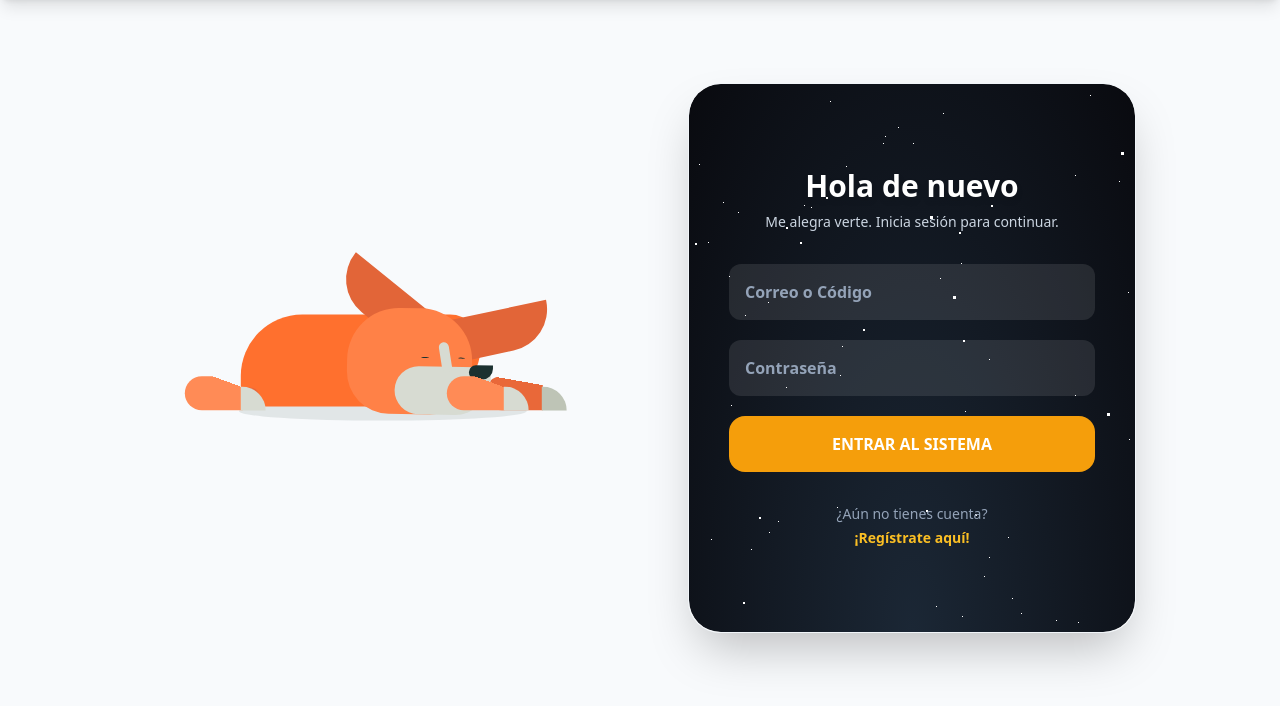
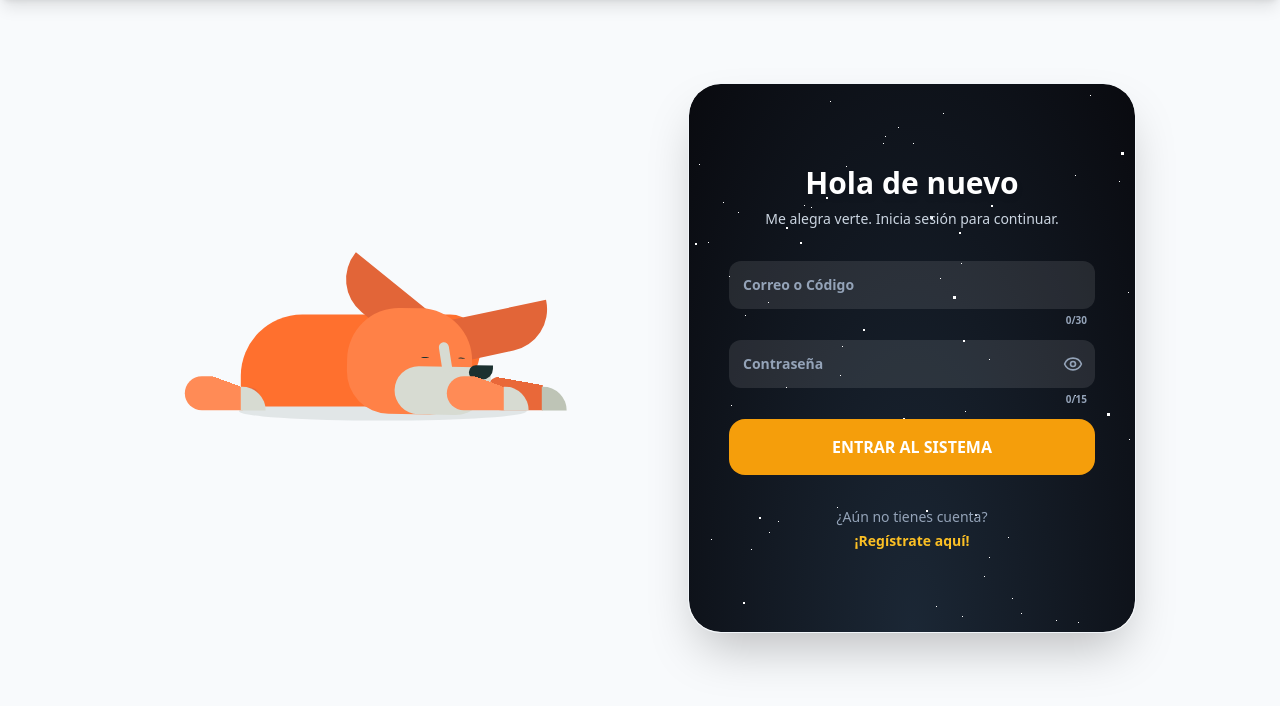
Before and after one commit to awita-de-uvaxd/Sistema-refugio-de-animales, a Flask app: page /login in a window 1280 px wide. Shown: the part 70-776 px from the top of the page. Run offline with Flask 3, Linux system fonts and the light colour scheme; some libraries are stand-ins or nearby versions.

Commit message:
actualizacion de login
se limitaron campos

```diff
--- a/app.py
+++ b/app.py
@@ -13,6 +13,7 @@ import hmac
 
 app = Flask(__name__)
 @app.route('/js/<path:filename>')
+
 def serve_js(filename):
     return send_from_directory(
         os.path.join(app.root_path, 'js'),
@@ -386,7 +387,6 @@ def editar_apariencia():
     db.session.commit()
     flash(f"Apariencia actualizada para el grupo: {rol_destino.upper()}", "success")
     return redirect(url_for('admin'))
-
 
 @app.before_request
 def validar_sesion_de_cuenta():
@@ -765,9 +765,22 @@ def falsa_alarma(alerta_id):
 
 @app.route('/crear_rescate', methods=['POST'])
 def crear_rescate():
-    if 'usuario_id' not in session or session['rol'] != 'rescatista': return redirect(url_for('login'))
+    if 'usuario_id' not in session or session['rol'] != 'rescatista':
+        return redirect(url_for('login'))
+
     alerta_id = request.form.get('alerta_id')
     if alerta_id == '': alerta_id = None
+
+    # --- BLINDAJE CONTRA COLISIONES (Validación Optimista) ---
+    if alerta_id:
+        alerta = Alerta.query.get(alerta_id)
+        # Si la alerta ya no está pendiente, alguien más le dio clic primero
+        if not alerta or alerta.estado != "Pendiente":
+            flash("¡El caso fue tomado por otro compañero hace un momento!", "error")
+            return redirect(url_for('rescatista'))
+
+        # Si ganamos la carrera, aseguramos el caso cambiándolo de estado inmediatamente
+        alerta.estado = "Atendida"
 
     nuevo_rescate = Rescate(
         direccion=request.form.get('direccion'), especie=request.form.get('especie'),
@@ -775,14 +788,15 @@ def crear_rescate():
         color=request.form.get('color'), descripcion=request.form.get('descripcion'),
         estado="Pendiente", rescatista_id=session['usuario_id'], alerta_id=alerta_id
     )
+
+    db.session.add(nuevo_rescate)
+    db.session.commit()
+
     if alerta_id:
         alerta = Alerta.query.get(alerta_id)
         if alerta: alerta.estado = "Atendida"
 
-    db.session.add(nuevo_rescate)
-    db.session.commit()
     return redirect(url_for('rescatista'))
-
 
 # ==========================================
 # CATALOGO DE ESPECIES (compartido: Rescatista y Veterinario)
@@ -861,7 +875,6 @@ def borrar_especie(especie_id):
     db.session.delete(esp)
     db.session.commit()
     return respuesta_especies(f"Especie '{nombre}' borrada. Los animales ya registrados conservan su especie.")
-
 
 @app.route('/crear_cita', methods=['POST'])
 def crear_cita():
--- a/templates/login/inicio.html
+++ b/templates/login/inicio.html
@@ -83,11 +83,23 @@
               {% endif %}
             {% endwith %}
 
-            <form action="{{ url_for('login') }}" method="POST" class="space-y-5 relative">
-              <input type="text" name="credencial" required class="dog-trigger w-full border-2 border-transparent rounded-xl p-3.5 bg-white/10 text-white placeholder-slate-400 outline-none focus:border-amber-500 focus:bg-white/20 transition font-semibold backdrop-blur-md" placeholder="Correo o Código">
-              <input type="password" name="password" required class="dog-trigger w-full border-2 border-transparent rounded-xl p-3.5 bg-white/10 text-white placeholder-slate-400 outline-none focus:border-amber-500 focus:bg-white/20 transition font-semibold backdrop-blur-md" placeholder="Contraseña">
+            <form action="{{ url_for('login') }}" method="POST" class="space-y-3 relative">
+              <div>
+                <input type="text" name="credencial" required class="dog-trigger w-full border-2 border-transparent rounded-xl p-3 bg-white/10 text-white placeholder-slate-400 outline-none focus:border-amber-500 focus:bg-white/20 transition font-semibold backdrop-blur-md text-sm" placeholder="Correo o Código" oninput="limitarEntrada(this, '[^a-zA-Z0-9@\\-_.]', 30, 'cnt-log-cred')">
+                <p id="cnt-log-cred" class="text-[10px] text-slate-400 text-right pr-2 pt-1 font-bold">0/30</p>
+              </div>
 
-              <button type="submit" class="btn-31 w-full mt-4"><span class="text-container"><span class="text">Entrar al Sistema</span></span></button>
+              <div>
+                <div class="relative">
+                  <input type="password" id="login-pass" name="password" minlength="3" required class="dog-trigger w-full border-2 border-transparent rounded-xl p-3 bg-white/10 text-white placeholder-slate-400 outline-none focus:border-amber-500 focus:bg-white/20 transition font-semibold backdrop-blur-md text-sm pr-12" placeholder="Contraseña" oninput="limitarEntrada(this, '', 15, 'cnt-log-pass')">
+                  <button type="button" onclick="togglePassword('login-pass', 'eye-login')" class="absolute inset-y-0 right-3 flex items-center text-slate-400 hover:text-white transition">
+                    <i data-lucide="eye" id="eye-login" class="w-5 h-5"></i>
+                  </button>
+                </div>
+                <p id="cnt-log-pass" class="text-[10px] text-slate-400 text-right pr-2 pt-1 font-bold">0/15</p>
+              </div>
+
+              <button type="submit" class="btn-31 w-full mt-2"><span class="text-container"><span class="text">Entrar al Sistema</span></span></button>
             </form>
 
             <p class="text-center text-sm text-slate-400 mt-8">¿Aún no tienes cuenta? <br>
@@ -117,22 +129,47 @@
             <p class="text-sm text-slate-500 mt-2">Crea tu cuenta de adoptante en segundos.</p>
           </div>
 
-          <form action="{{ url_for('registro') }}" method="POST" class="space-y-4" onsubmit="return prepararRegistro(event)">
+          <form action="{{ url_for('registro') }}" method="POST" class="space-y-2" onsubmit="return prepararRegistro(event)">
             <input type="hidden" name="nombre" id="nombre-final">
 
             <div class="grid grid-cols-2 gap-3">
-              <input type="text" id="reg-nombre" required class="dog-trigger w-full border-2 border-slate-200 rounded-xl p-3 bg-slate-50 outline-none focus:border-indigo-500 transition font-semibold" placeholder="Nombre">
-              <input type="text" id="reg-apellido" required class="dog-trigger w-full border-2 border-slate-200 rounded-xl p-3 bg-slate-50 outline-none focus:border-indigo-500 transition font-semibold" placeholder="Apellido">
+              <div>
+                <input type="text" id="reg-nombre" required class="dog-trigger w-full border-2 border-slate-200 rounded-xl p-3 bg-slate-50 outline-none focus:border-indigo-500 transition font-semibold text-sm" placeholder="Nombre" oninput="limitarEntrada(this, '[^a-zA-ZáéíóúÁÉÍÓÚñÑ\\s]', 10, 'cnt-nom')">
+                <p id="cnt-nom" class="text-[10px] text-slate-400 text-right pr-2 pt-0.5 font-bold">0/10</p>
+              </div>
+              <div>
+                <input type="text" id="reg-apellido" required class="dog-trigger w-full border-2 border-slate-200 rounded-xl p-3 bg-slate-50 outline-none focus:border-indigo-500 transition font-semibold text-sm" placeholder="Apellido" oninput="limitarEntrada(this, '[^a-zA-ZáéíóúÁÉÍÓÚñÑ\\s]', 10, 'cnt-ape')">
+                <p id="cnt-ape" class="text-[10px] text-slate-400 text-right pr-2 pt-0.5 font-bold">0/10</p>
+              </div>
             </div>
 
-            <input type="email" name="correo" required class="dog-trigger w-full border-2 border-slate-200 rounded-xl p-3 bg-slate-50 outline-none focus:border-indigo-500 transition font-semibold" placeholder="Correo Electrónico">
+            <div>
+              <input type="text" name="correo" required class="dog-trigger w-full border-2 border-slate-200 rounded-xl p-3 bg-slate-50 outline-none focus:border-indigo-500 transition font-semibold text-sm" placeholder="Correo Electrónico" oninput="limitarEntrada(this, '[^a-zA-Z0-9@\\-_.]', 30, 'cnt-correo')">
+              <p id="cnt-correo" class="text-[10px] text-slate-400 text-right pr-2 pt-0.5 font-bold">0/30</p>
+            </div>
 
             <div class="grid grid-cols-2 gap-3">
-              <input type="password" id="reg-pass1" name="password" required oninput="validarPasswordsEnVivo()" class="dog-trigger w-full border-2 border-slate-200 rounded-xl p-3 bg-slate-50 outline-none focus:border-indigo-500 transition font-semibold" placeholder="Contraseña">
-              <input type="password" id="reg-pass2" required oninput="validarPasswordsEnVivo()" class="dog-trigger w-full border-2 border-slate-200 rounded-xl p-3 bg-slate-50 outline-none focus:border-indigo-500 transition font-semibold" placeholder="Confirmar">
+              <div>
+                <div class="relative">
+                  <input type="password" id="reg-pass1" name="password" minlength="5" required oninput="limitarEntrada(this, '', 15, 'cnt-pass1'); validarPasswordsEnVivo()" class="dog-trigger w-full border-2 border-slate-200 rounded-xl p-3 bg-slate-50 outline-none focus:border-indigo-500 transition font-semibold text-sm pr-10" placeholder="Contraseña">
+                  <button type="button" onclick="togglePassword('reg-pass1', 'eye-reg1')" class="absolute inset-y-0 right-3 flex items-center text-slate-400 hover:text-indigo-600 transition">
+                    <i data-lucide="eye" id="eye-reg1" class="w-4 h-4"></i>
+                  </button>
+                </div>
+                <p id="cnt-pass1" class="text-[10px] text-slate-400 text-right pr-2 pt-0.5 font-bold">0/15</p>
+              </div>
+              <div>
+                <div class="relative">
+                  <input type="password" id="reg-pass2" minlength="5" required oninput="limitarEntrada(this, '', 15, 'cnt-pass2'); validarPasswordsEnVivo()" class="dog-trigger w-full border-2 border-slate-200 rounded-xl p-3 bg-slate-50 outline-none focus:border-indigo-500 transition font-semibold text-sm pr-10" placeholder="Confirmar">
+                  <button type="button" onclick="togglePassword('reg-pass2', 'eye-reg2')" class="absolute inset-y-0 right-3 flex items-center text-slate-400 hover:text-indigo-600 transition">
+                    <i data-lucide="eye" id="eye-reg2" class="w-4 h-4"></i>
+                  </button>
+                </div>
+                <p id="cnt-pass2" class="text-[10px] text-slate-400 text-right pr-2 pt-0.5 font-bold">0/15</p>
+              </div>
             </div>
 
-            <p id="msg-pass" class="text-xs font-bold text-center mt-1 hidden"></p>
+            <p id="msg-pass" class="text-xs font-bold text-center mt-0 hidden"></p>
 
             <button type="submit" id="btn-submit-registro" class="btn-31 btn-31-indigo w-full mt-2">
               <span class="text-container"><span class="text">Crear Cuenta</span></span>
@@ -391,5 +428,35 @@
       });
     });
   });
+
+  function togglePassword(inputId, iconId) {
+    const input = document.getElementById(inputId);
+    const icon = document.getElementById(iconId);
+    if (input.type === 'password') {
+      input.type = 'text';
+      icon.setAttribute('data-lucide', 'eye-off');
+    } else {
+      input.type = 'password';
+      icon.setAttribute('data-lucide', 'eye');
+    }
+    lucide.createIcons(); // Refresca el icono para que cambie visualmente
+  }
+
+  // Limpia caracteres no permitidos en tiempo real y actualiza el contador
+  function limitarEntrada(input, regexStr, maxLen, counterId) {
+    if (regexStr) {
+      const regex = new RegExp(regexStr, 'g');
+      input.value = input.value.replace(regex, ''); // Borra lo prohibido
+    }
+
+    if (input.value.length > maxLen) {
+      input.value = input.value.substring(0, maxLen); // Corta al límite
+    }
+
+    if (counterId) {
+      document.getElementById(counterId).innerText = input.value.length + '/' + maxLen;
+    }
+  }
+
 </script>
 {% endblock %}
--- a/templates/veterinario.html
+++ b/templates/veterinario.html
@@ -22,7 +22,7 @@
     <button onclick="switchTab('veterinario', 'perfil')" class="tab-btn-main px-5 py-4 border-b-2 border-transparent text-slate-500 hover:text-slate-800 flex" data-tab="perfil"> Mi Perfil</button>
   </nav>
 
-   {% include 'veterinario/inicio.html' %}
+  {% include 'veterinario/inicio.html' %}
   {% include 'veterinario/consultas.html' %}
   {% include 'veterinario/buscar_paciente.html' %}
   {% include 'veterinario/citas.html' %}
```
Also changed, not shown: Avisos.txt (+1 -19 lines).
